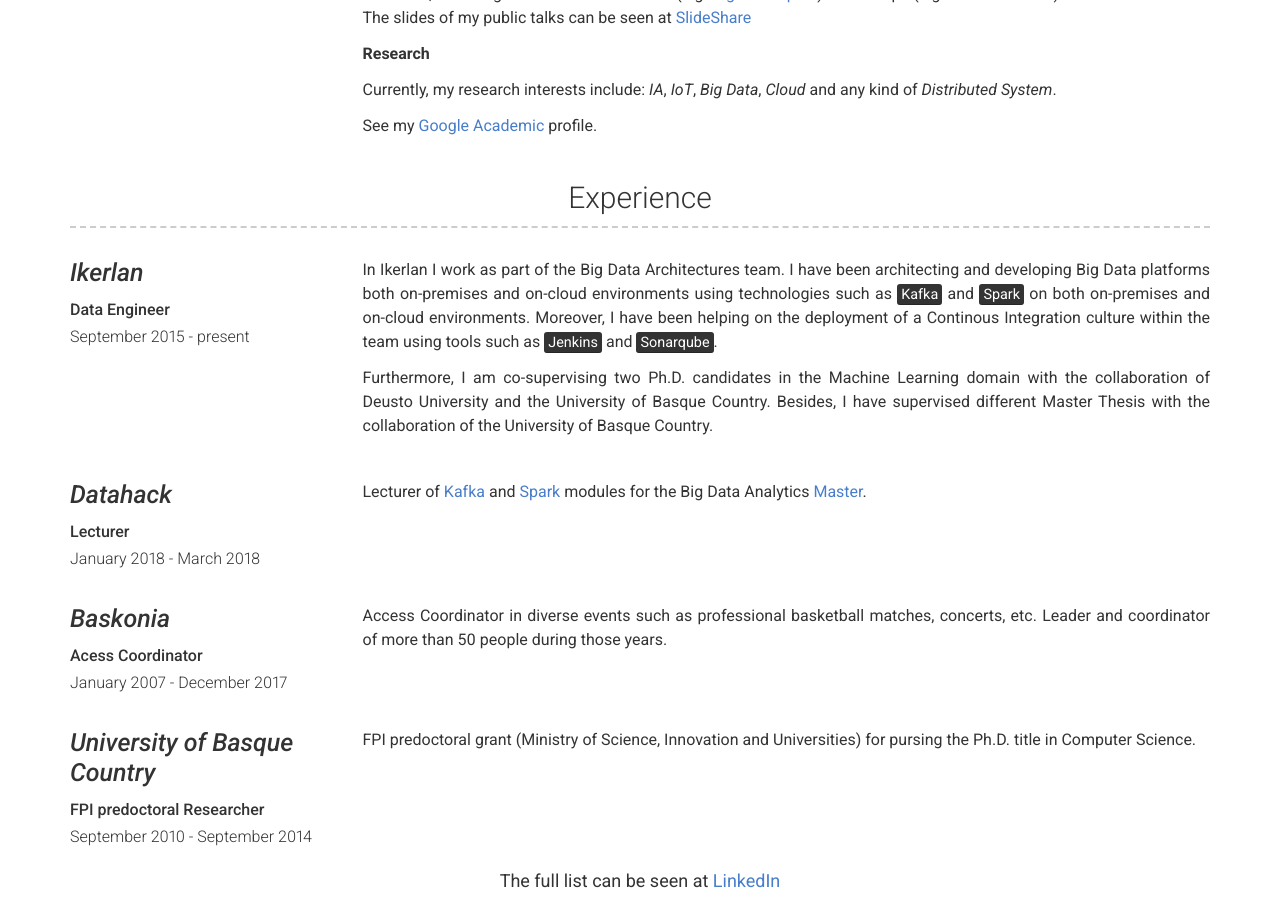
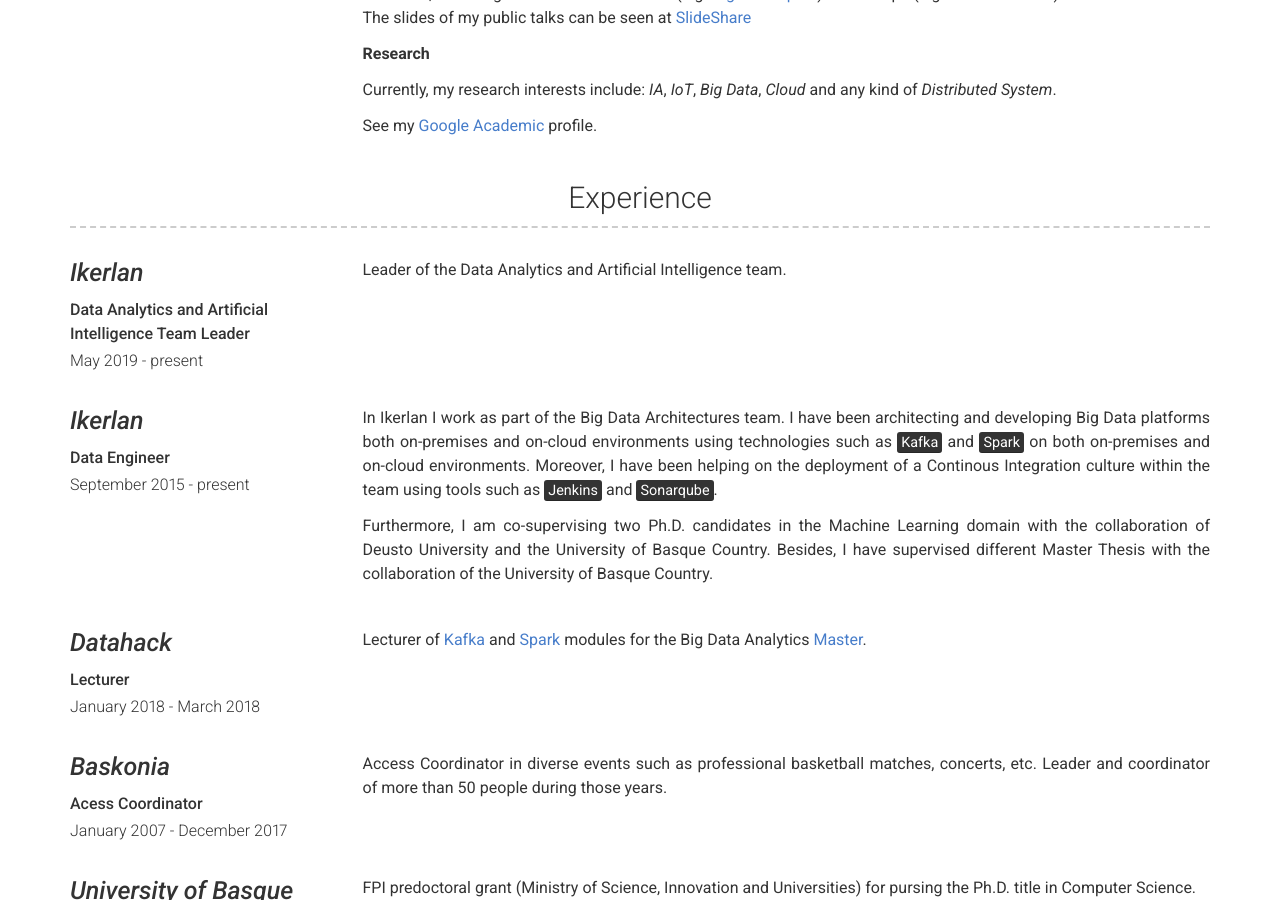
Before and after one commit to Neuw84/neuw84.github.io, a Jekyll site: the page built from index.md, in a window 1280 px wide and 900 px high, scrolled down 524 px. Built offline with Jekyll 4.4.1, drawn with Linux system fonts in a browser that asks for light colours.

Commit message:
Update experience.yml

```diff
--- a/_data/experience.yml
+++ b/_data/experience.yml
@@ -1,3 +1,11 @@
+- company: Ikerlan
+  company: Ikerlan
+  link: www.ikerlan.es/
+  dates: May 2019 - present
+  job_title: Data Analytics and Artificial Intelligence Team Leader
+  description: |
+    Leader of the Data Analytics and Artificial Intelligence team.
+
 - company: Ikerlan
   company: Ikerlan
   link: www.ikerlan.es/
```
